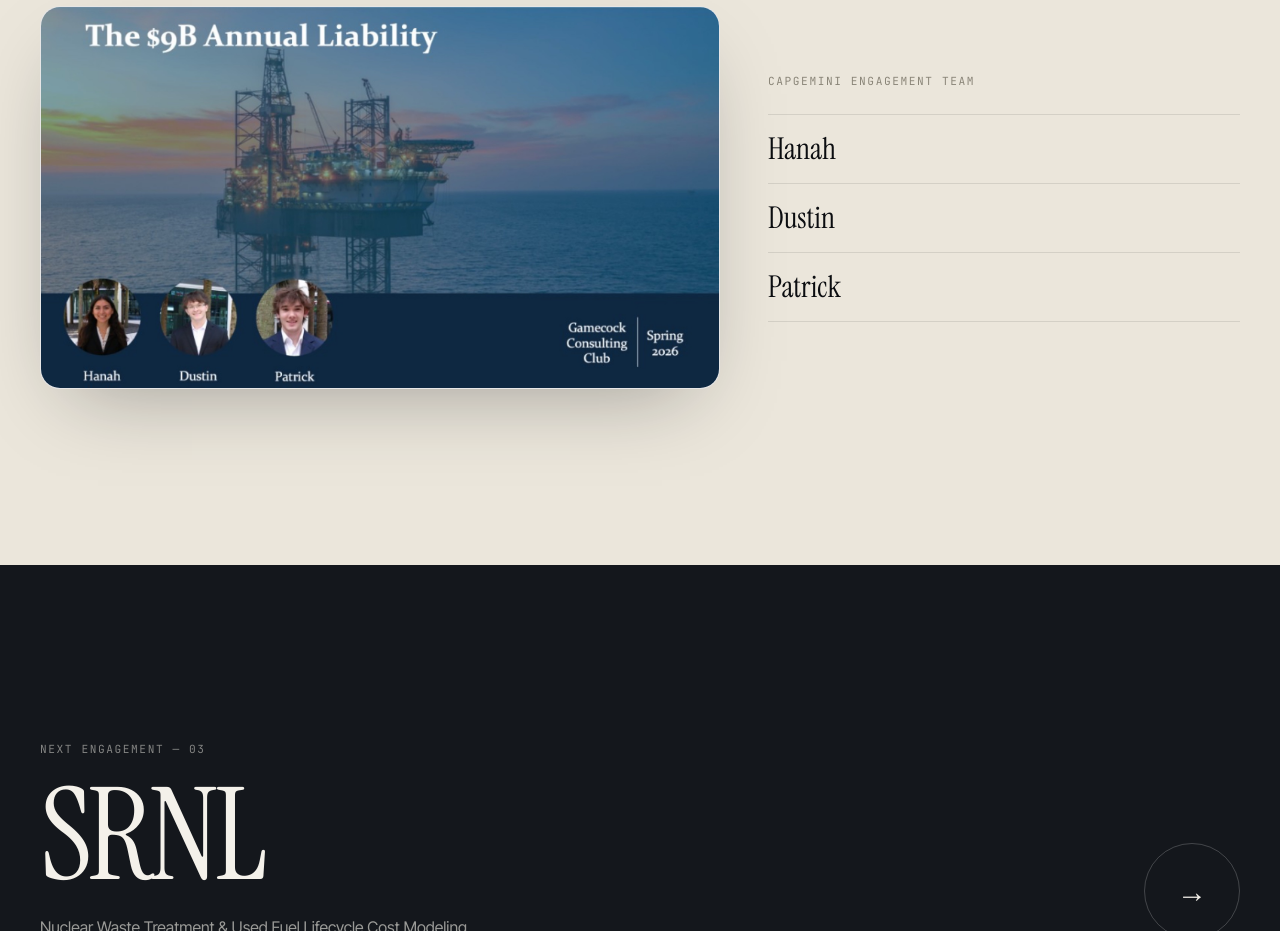
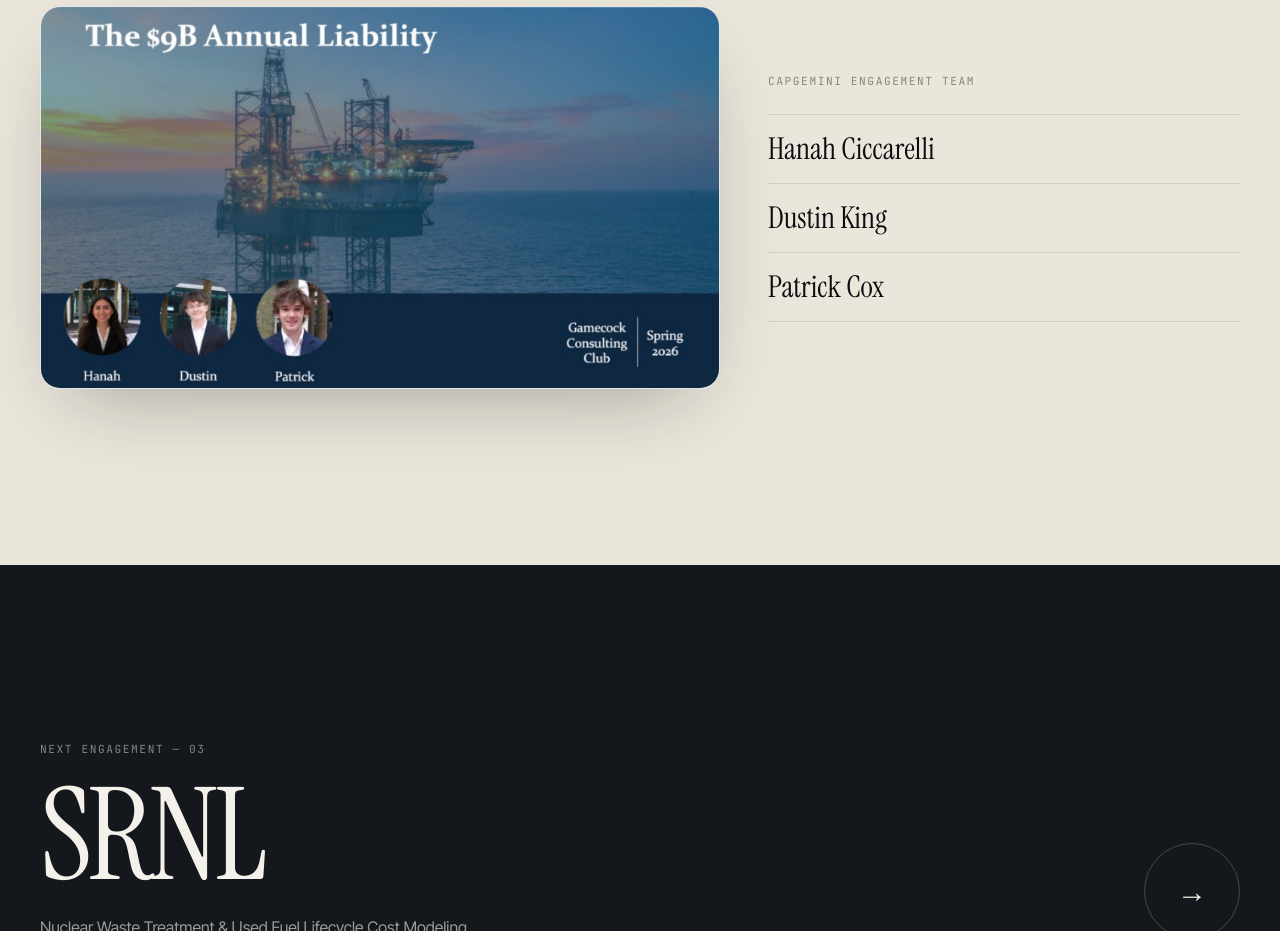
Before and after one commit to dustink5678/gamecock-consulting, a React (Vite) app: page /engagements/capgemini in a window 1280 px wide. Shown: the part 4000-4931 px from the top of the page. Built offline with nearby package versions, Linux system fonts and the light colour scheme.

Commit message:
name updates

```diff
--- a/src/data/engagements.ts
+++ b/src/data/engagements.ts
@@ -187,7 +187,7 @@ export const engagements: Engagement[] = [
       {
         caption: 'Capgemini engagement team',
         slide: img('capgemini-team.jpg'),
-        members: [{ name: 'Hanah' }, { name: 'Dustin' }, { name: 'Patrick' }],
+        members: [{ name: 'Hanah Ciccarelli' }, { name: 'Dustin King' }, { name: 'Patrick Cox' }],
       },
     ],
   },
```
